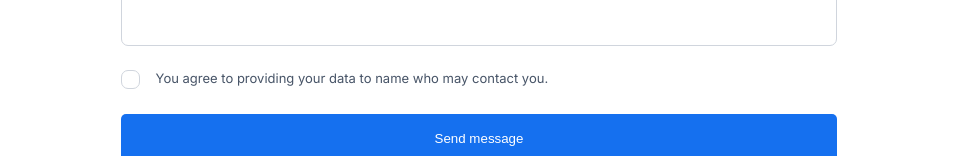
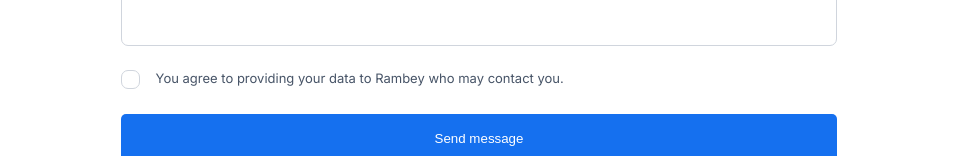
Before and after one commit to rambey-coder/HNG-STAGE-1-TASK, a React (Create React App) app: page /contact in a window 1280 px wide. Shown: the part 414-570 px from the top of the page, without its empty margins (161-1119 px from the left). Built offline with nearby package versions, Linux system fonts and the light colour scheme; the HTML template or start-up script is replaced by a standard one.

Commit message:
refactor: added name

```diff
--- a/src/Components/Contact.js
+++ b/src/Components/Contact.js
@@ -7,6 +7,8 @@ const Contact = () => {
     const [email, setEmail] = useState('')
     const [message, setMessage] = useState('')
     const [err, setErr] = useState(false)
+
+    const name = 'Rambey'
 
     const handleSubmit = (e) => {
         e.preventDefault();
@@ -56,8 +58,8 @@ const Contact = () => {
                     </div>
 
                     <label className="container">
-                        You agree to providing your data to name who may contact you.
-                        <input type="checkbox" />
+                        You agree to providing your data to {name} who may contact you.
+                        <input type="checkbox" id='checkmark' />
                         <span className="checkmark"></span>
                     </label>
 
```
